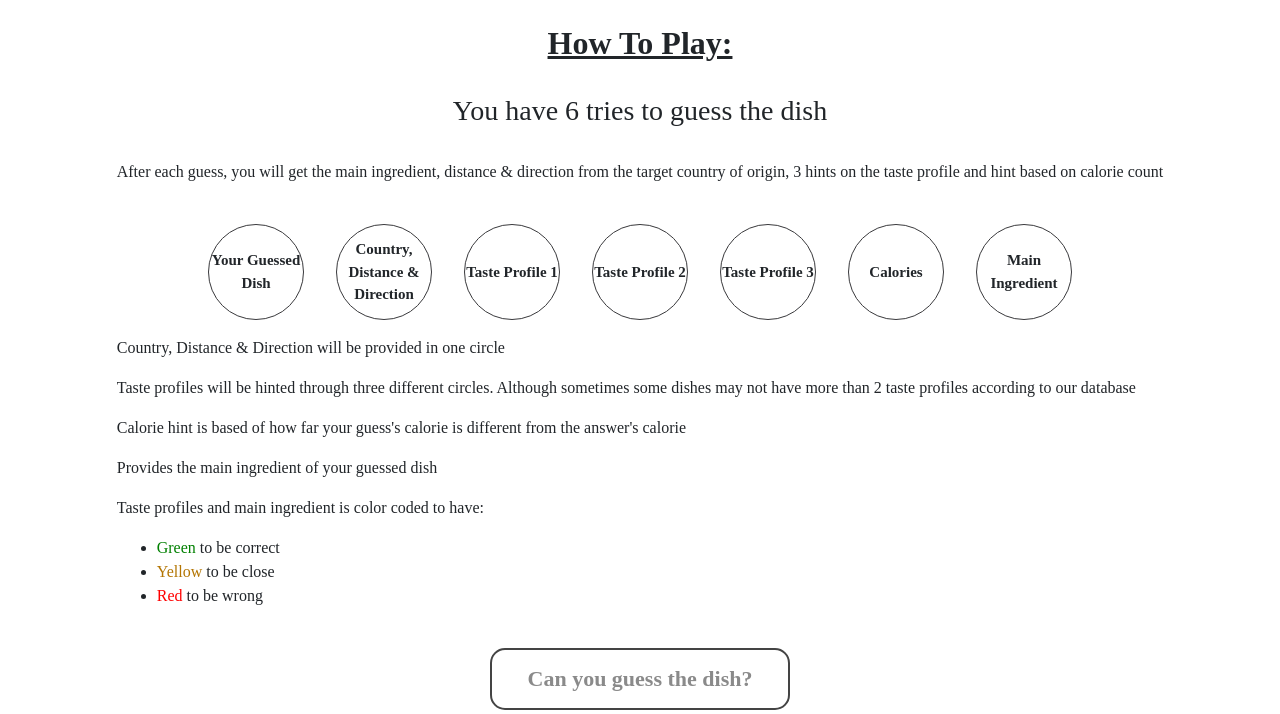
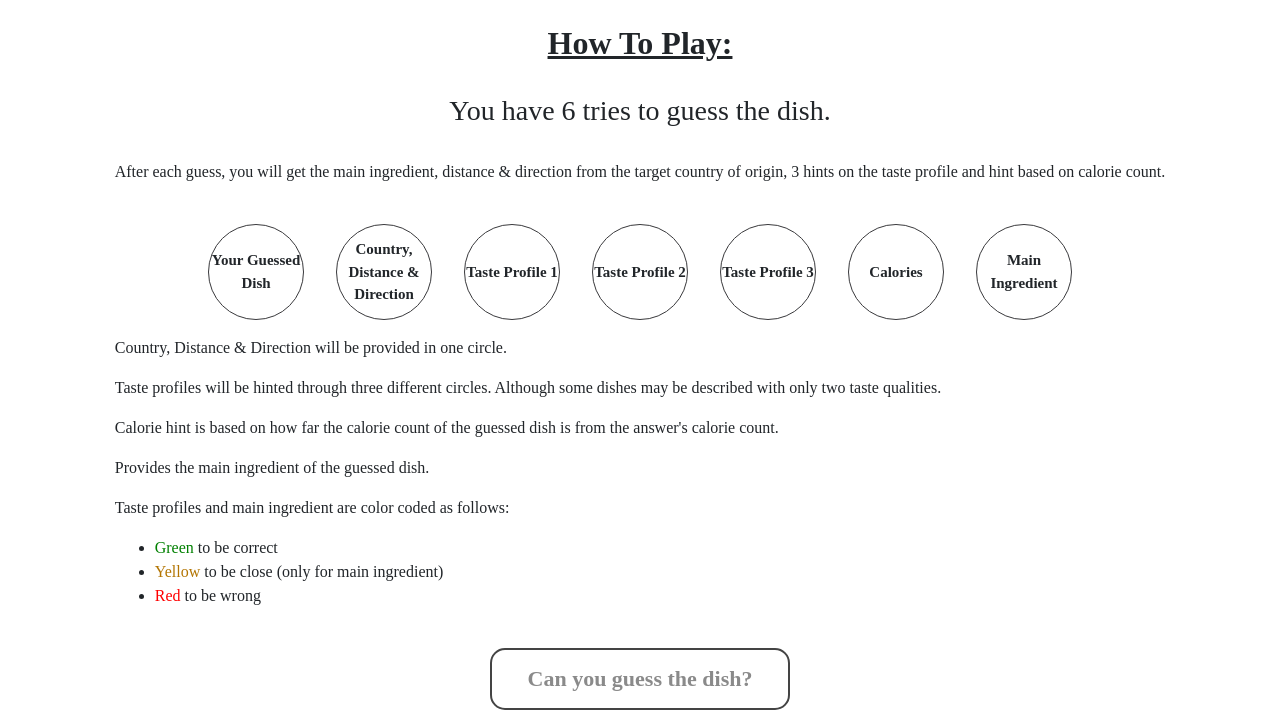
Before and after one commit to amroczk4/DjangoAdmin, a Django app: page / in a window 1280 px wide. Shown: the part 86-800 px from the top of the page. Run offline with Django 4.2, Linux system fonts and the light colour scheme; some libraries are stand-ins or nearby versions; some web fonts are replaced.

Commit message:
Changed Tutorial text
Revised Tutorial text, fixed grammar, changed phrasing and punctuation

```diff
--- a/app/foodrle/templates/foodrle/header.html
+++ b/app/foodrle/templates/foodrle/header.html
@@ -109,10 +109,10 @@
           <div class="modal-body">
             <h2 class="text-center" style="font-weight:bold; text-decoration:underline;">How To Play:</h2>
             <br>
-            <h3 class = "text-center">You have 6 tries to guess the dish</h3>
+            <h3 class = "text-center">You have 6 tries to guess the dish.</h3>
             <br>
             <p>After each guess, you will get the main ingredient, distance & direction from the target
-                country of origin, 3 hints on the taste profile and hint based on calorie count</p>
+                country of origin, 3 hints on the taste profile and hint based on calorie count.</p>
             <br>
             <div data-guess-grid class="guess-grid1">
                 <div class="tile" id="blank">Your Guessed Dish</div>
@@ -123,14 +123,14 @@
                 <div class="tile" id="blank">Calories</div>
                 <div class="tile" id="blank">Main Ingredient</div>
             </div>
-            <p>Country, Distance & Direction will be provided in one circle</p>
-            <p>Taste profiles will be hinted through three different circles. Although sometimes some dishes may not have more than 2 taste profiles according to our database</p>
-            <p>Calorie hint is based of how far your guess's calorie is different from the answer's calorie</p>
-            <p>Provides the main ingredient of your guessed dish</p>
-            <p>Taste profiles and main ingredient is color coded to have:
+            <p>Country, Distance & Direction will be provided in one circle.</p>
+            <p>Taste profiles will be hinted through three different circles. Although some dishes may be described with only two taste qualities.</p>
+            <p>Calorie hint is based on how far the calorie count of the guessed dish is from the answer's calorie count.</p>
+            <p>Provides the main ingredient of the guessed dish.</p>
+            <p>Taste profiles and main ingredient are color coded as follows:
                 <ul>
                     <li><span class="green">Green</span> to be correct</li>
-                    <li><span class="yellow">Yellow</span> to be close</li>
+                    <li><span class="yellow">Yellow</span> to be close (only for main ingredient)</li>
                     <li><span class="red">Red</span> to be wrong</li>
                 </ul>
             </p>
--- a/app/foodrle/templates/foodrle/home.html
+++ b/app/foodrle/templates/foodrle/home.html
@@ -23,10 +23,10 @@
   <div class="tutorial-text">
     <h2 class="text-center" style="font-weight:bold; text-decoration:underline;">How To Play:</h2>
                 <br>
-                <h3 class = "text-center">You have 6 tries to guess the dish</h3>
+                <h3 class = "text-center">You have 6 tries to guess the dish.</h3>
                 <br>
                 <p>After each guess, you will get the main ingredient, distance & direction from the target
-                    country of origin, 3 hints on the taste profile and hint based on calorie count</p>
+                    country of origin, 3 hints on the taste profile and hint based on calorie count.</p>
                 <br>
                 <div data-guess-grid class="guess-grid1">
                     <div class="tile" id="blank">Your Guessed Dish</div>
@@ -37,14 +37,14 @@
                     <div class="tile" id="blank">Calories</div>
                     <div class="tile" id="blank">Main Ingredient</div>
                 </div>
-                <p>Country, Distance & Direction will be provided in one circle</p>
-                <p>Taste profiles will be hinted through three different circles. Although sometimes some dishes may not have more than 2 taste profiles according to our database</p>
-                <p>Calorie hint is based of how far your guess's calorie is different from the answer's calorie</p>
-                <p>Provides the main ingredient of your guessed dish</p>
-                <p>Taste profiles and main ingredient is color coded to have:
+                <p>Country, Distance & Direction will be provided in one circle.</p>
+                <p>Taste profiles will be hinted through three different circles. Although some dishes may be described with only two taste qualities.</p>
+                <p>Calorie hint is based on how far the calorie count of the guessed dish is from the answer's calorie count.</p>
+                <p>Provides the main ingredient of the guessed dish.</p>
+                <p>Taste profiles and main ingredient are color coded as follows:
                     <ul>
                         <li><span class="green">Green</span> to be correct</li>
-                        <li><span class="yellow">Yellow</span> to be close</li>
+                        <li><span class="yellow">Yellow</span> to be close (only for main ingredient)</li>
                         <li><span class="red">Red</span> to be wrong</li>
                     </ul>
                 </p>
```
